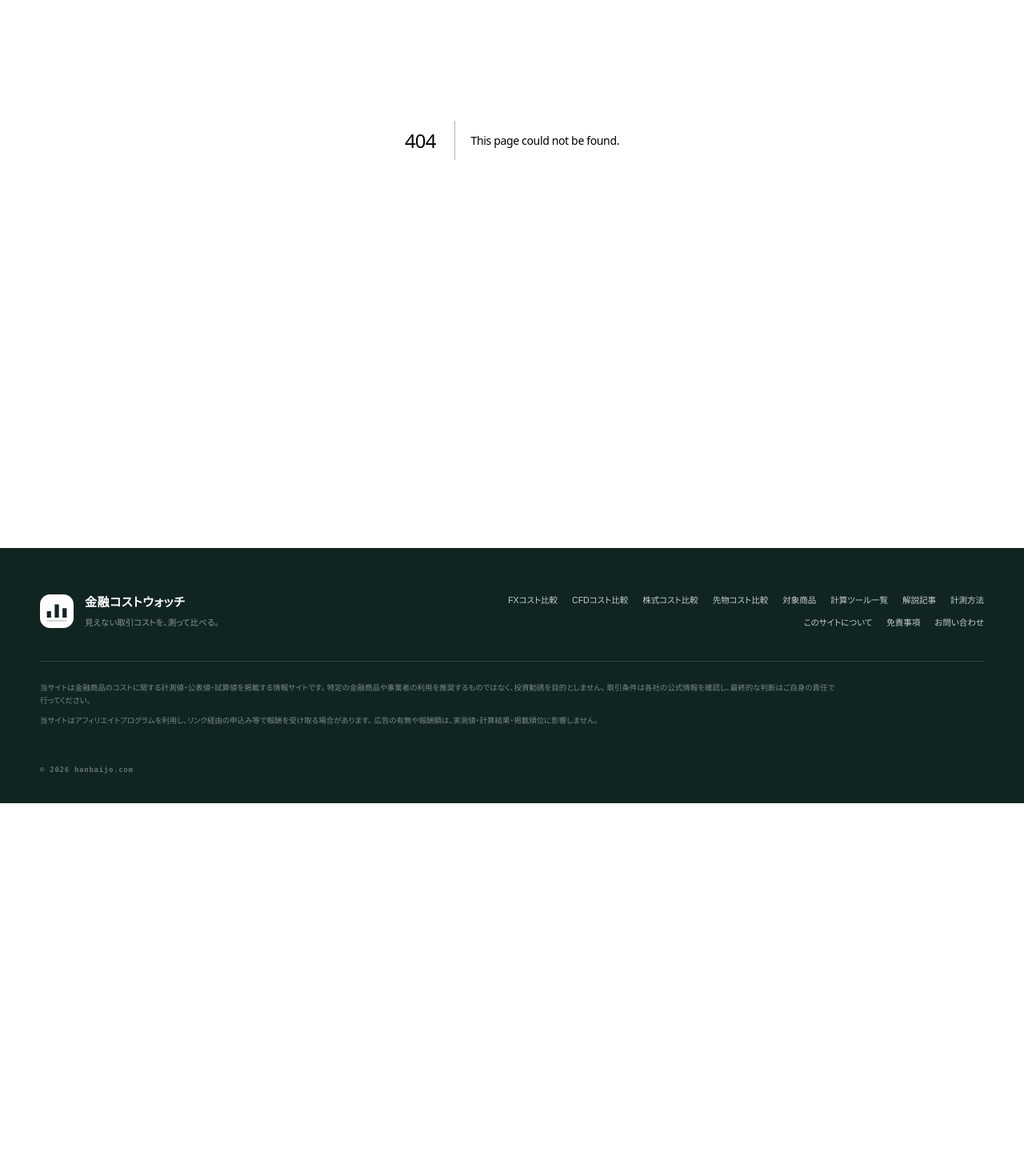
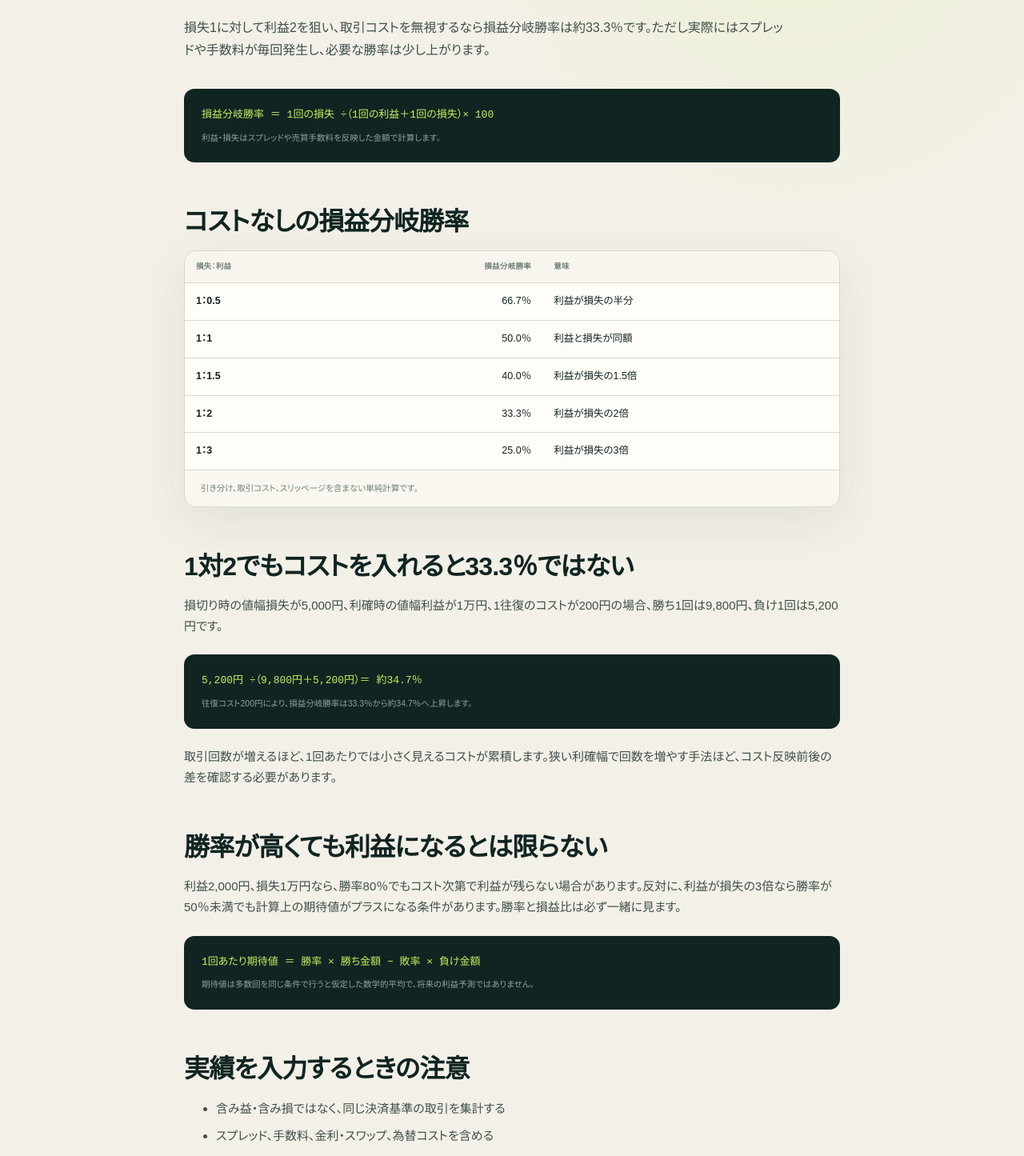
Before and after one commit to mrok18/hanbaijo, a Next.js app: page /articles/risk-reward-break-even-win-rate in a window 1280 px wide. Before the commit this address had no page. Shown: the part 302-1747 px from the top of the page at 80% size. Before the commit the page ends 1306 px from the top, so only its background shows below. Built offline with nearby package versions, Linux system fonts and the light colour scheme.

Commit message:
content: explain break-even win rate

```diff
--- a/app/articles/posts.ts
+++ b/app/articles/posts.ts
@@ -1,4 +1,5 @@
 export const POSTS = [
+  { slug: 'risk-reward-break-even-win-rate', category: '資金管理・計算', title: 'リスクリワード1対2の損益分岐勝率は？コスト込みで計算', desc: '損失と利益の比率から、取引コストを反映した損益分岐勝率と期待値を計算する。' },
   { slug: 'fx-one-pip-value', category: 'FX・基礎計算', title: 'FXの1pipsはいくら？1,000通貨・1万通貨の損益早見表', desc: 'クロス円とドルストレートの1pipsを、取引数量と円換算レートから具体的に計算する。' },
   { slug: 'fx-position-size-calculation', category: 'FX・リスク管理', title: 'FXの適正ロット・取引数量の決め方｜許容損失から逆算', desc: '口座資金、許容損失率、損切り幅、1pipsの損益から、取引数量を通貨単位で逆算する。' },
   { slug: 'matsui-futures-normal-vs-day', category: '先物・松井証券', title: '松井証券の先物手数料｜通常と一日先物を往復比較', desc: '日経225先物・mini・マイクロの片道と往復手数料、1ティックに対する比率を比較する。' },
--- /dev/null
+++ b/app/articles/risk-reward-break-even-win-rate/page.tsx
@@ -0,0 +1,30 @@
+import Link from 'next/link';
+import AffiliateOfferCard from '@/components/AffiliateOfferCard';
+import { AFFILIATE_OFFERS } from '@/lib/affiliates';
+
+export const metadata = { title: 'リスクリワード1対2の損益分岐勝率は？コスト込みで計算', description: '利益と損失の比率から損益分岐勝率を計算し、スプレッドや売買手数料を含めると必要勝率がどう変わるかを具体例で解説します。' };
+const ROWS = [
+  { ratio: '1：0.5', rate: '66.7％', note: '利益が損失の半分' }, { ratio: '1：1', rate: '50.0％', note: '利益と損失が同額' },
+  { ratio: '1：1.5', rate: '40.0％', note: '利益が損失の1.5倍' }, { ratio: '1：2', rate: '33.3％', note: '利益が損失の2倍' },
+  { ratio: '1：3', rate: '25.0％', note: '利益が損失の3倍' },
+] as const;
+
+export default function Page() { return <article>
+  <p className="page-kicker">RISK / REWARD</p><h1>リスクリワード1対2の<br />損益分岐勝率は何％？</h1>
+  <p className="lede">損失1に対して利益2を狙い、取引コストを無視するなら損益分岐勝率は約33.3％です。ただし実際にはスプレッドや手数料が毎回発生し、必要な勝率は少し上がります。</p>
+  <div className="formula-box"><code>損益分岐勝率 ＝ 1回の損失 ÷（1回の利益＋1回の損失）× 100</code><small>利益・損失はスプレッドや売買手数料を反映した金額で計算します。</small></div>
+  <h2>コストなしの損益分岐勝率</h2>
+  <div className="data-panel"><div className="table-scroll"><table className="rates comparison-table"><thead><tr><th>損失：利益</th><th className="num">損益分岐勝率</th><th>意味</th></tr></thead><tbody>{ROWS.map(row => <tr key={row.ratio}><td className="ex-name">{row.ratio}</td><td className="num">{row.rate}</td><td>{row.note}</td></tr>)}</tbody></table></div><p className="panel-note">引き分け、取引コスト、スリッページを含まない単純計算です。</p></div>
+  <h2>1対2でもコストを入れると33.3％ではない</h2>
+  <p>損切り時の値幅損失が5,000円、利確時の値幅利益が1万円、1往復のコストが200円の場合、勝ち1回は9,800円、負け1回は5,200円です。</p>
+  <div className="formula-box"><code>5,200円 ÷（9,800円＋5,200円）＝ 約34.7％</code><small>往復コスト200円により、損益分岐勝率は33.3％から約34.7％へ上昇します。</small></div>
+  <p>取引回数が増えるほど、1回あたりでは小さく見えるコストが累積します。狭い利確幅で回数を増やす手法ほど、コスト反映前後の差を確認する必要があります。</p>
+  <h2>勝率が高くても利益になるとは限らない</h2>
+  <p>利益2,000円、損失1万円なら、勝率80％でもコスト次第で利益が残らない場合があります。反対に、利益が損失の3倍なら勝率が50％未満でも計算上の期待値がプラスになる条件があります。勝率と損益比は必ず一緒に見ます。</p>
+  <div className="formula-box"><code>1回あたり期待値 ＝ 勝率 × 勝ち金額 − 敗率 × 負け金額</code><small>期待値は多数回を同じ条件で行うと仮定した数学的平均で、将来の利益予測ではありません。</small></div>
+  <h2>実績を入力するときの注意</h2>
+  <ul><li>含み益・含み損ではなく、同じ決済基準の取引を集計する</li><li>スプレッド、手数料、金利・スワップ、為替コストを含める</li><li>数回だけの勝率を長期の前提にしない</li><li>相場環境や取引ルールを変更した期間を混ぜない</li><li>最大連敗と資金減少にも耐えられる数量にする</li></ul>
+  <div className="callout"><strong>プラス期待値でも連敗は起こります</strong><p>期待値がプラスという計算だけでは資金管理になりません。1回の損失額を先に制限し、連敗しても取引継続が困難にならない数量へ調整します。</p></div>
+  <p><Link href="/tools/risk-reward-calculator">損益分岐勝率と期待値を計算する →</Link></p><p><Link href="/tools/fx-position-size-calculator">許容損失から取引数量を逆算する →</Link></p><p><Link href="/tools/cost-calculator">取引コストを円で合算する →</Link></p>
+  <section className="article-affiliate" aria-label="関連する広告"><AffiliateOfferCard offer={AFFILIATE_OFFERS['matsui-fx']} /><p className="affiliate-disclosure">松井証券への広告リンクです。申込み成立時に当サイトが報酬を受け取る場合があります。計算例とは分けて掲載しています。</p></section>
+</article>; }
--- a/app/tools/risk-reward-calculator/page.tsx
+++ b/app/tools/risk-reward-calculator/page.tsx
@@ -38,7 +38,7 @@ export default function Page() {
       <label><span>想定取引回数</span><input type="number" min="0" step="1" value={trades} onChange={e => setTrades(Number(e.target.value))} /></label>
     </div></section><section className="calculator-result"><div className="result-head"><span>BREAK-EVEN</span><h2>損益分岐勝率</h2></div><div className="total-cost"><strong>{number.format(result.breakEvenWinRate)}</strong><span>％</span></div><p>コスト反映後の損益比：1：{number.format(result.riskReward)}</p><p>勝ち1回：約{number.format(result.netWin)}円</p><p>負け1回：約-{number.format(result.netLoss)}円</p><p>1回あたり期待値：約{number.format(result.expectancy)}円</p><p>{number.format(trades)}回の単純期待値：約{number.format(result.total)}円</p></section></div></div>
     <div className="callout"><strong>期待値は将来の利益予測ではありません</strong><p>入力した勝率と同じ結果が続くと仮定した数学的な平均値です。実際には連敗、スリッページ、コスト変動、相場環境による成績変化があります。過去の勝率を使う場合も、取引回数と検証期間を確認してください。</p></div>
-    <nav className="calculator-proof" aria-label="関連ツール"><Link href="/tools/fx-pip-value-calculator">1pipsの円損益を計算</Link><Link href="/tools/fx-position-size-calculator">許容損失から数量を逆算</Link><Link href="/tools/cost-calculator">往復コストを計算</Link><Link href="/articles/fx-position-size-calculation">取引数量の決め方</Link></nav>
+    <nav className="calculator-proof" aria-label="関連ツール"><Link href="/articles/risk-reward-break-even-win-rate">損益分岐勝率の計算方法</Link><Link href="/tools/fx-pip-value-calculator">1pipsの円損益を計算</Link><Link href="/tools/fx-position-size-calculator">許容損失から数量を逆算</Link><Link href="/tools/cost-calculator">往復コストを計算</Link><Link href="/articles/fx-position-size-calculation">取引数量の決め方</Link></nav>
     <section className="article-affiliate" aria-label="関連する広告"><AffiliateOfferCard offer={AFFILIATE_OFFERS['matsui-fx']} /><p className="affiliate-disclosure">松井証券への広告リンクです。申込み成立時に当サイトが報酬を受け取る場合があります。計算結果とは分けて表示しています。</p></section>
   </div>;
 }
```
